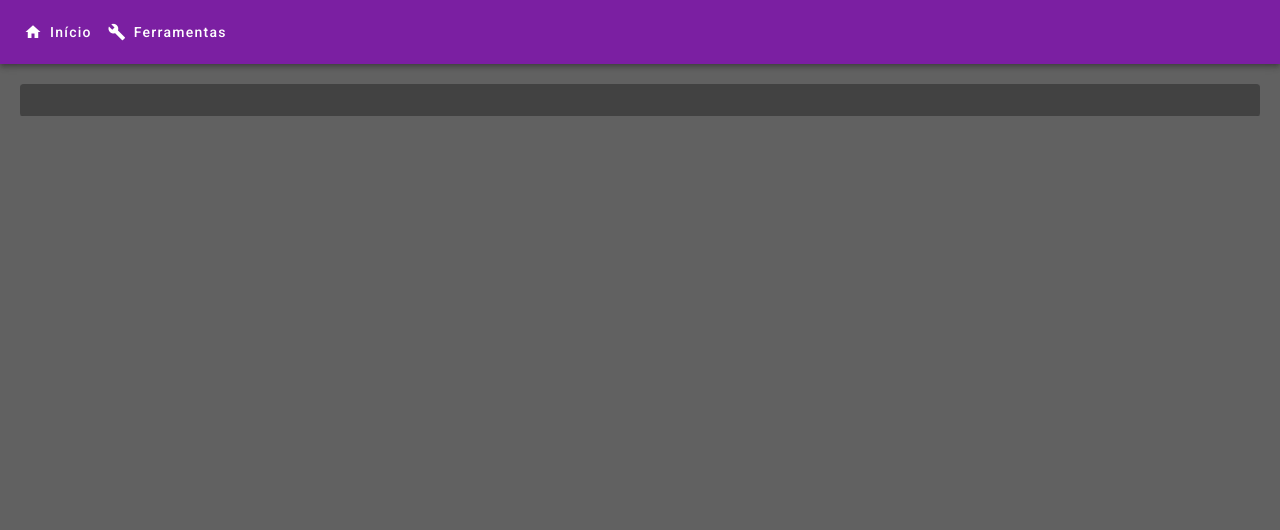
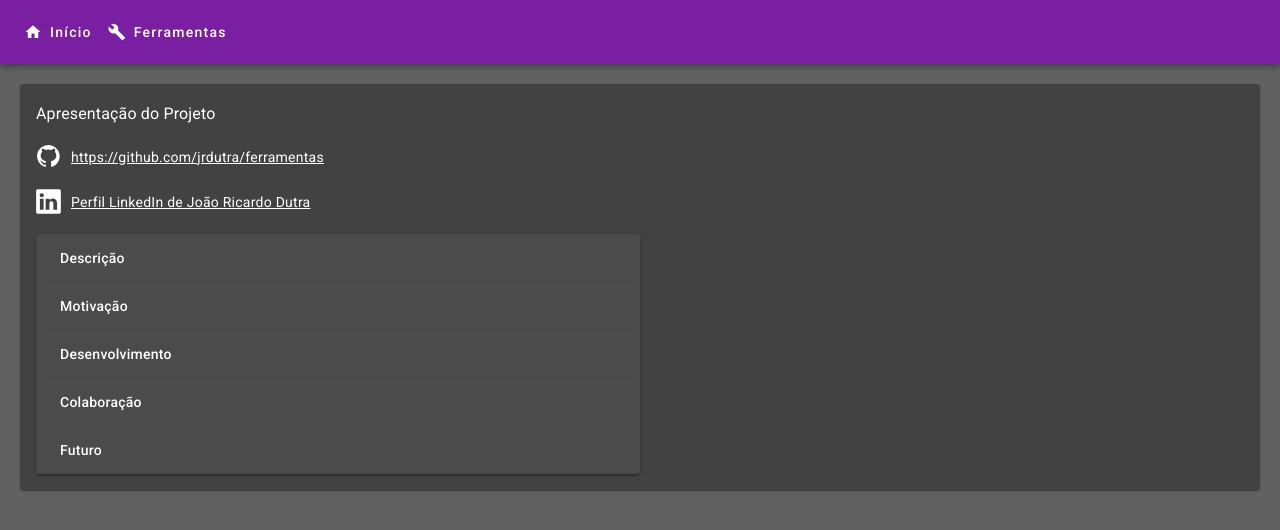
Before and after one commit to jrdutra/ferramentas, an Angular app: page /home in a window 1280 px wide. Before the commit this address led to /. Shown: the top 530 px of the page. Built offline with nearby package versions, Linux system fonts and the light colour scheme.

Commit message:
Pagina home criada

```diff
--- a/src/app/app.component.css
+++ b/src/app/app.component.css
@@ -0,0 +1,5 @@
+.container-card-principal{
+    margin: 20px;
+    /*colocar texto em cor branca*/
+    color: white;
+}
--- a/src/app/app.component.html
+++ b/src/app/app.component.html
@@ -1,9 +1,7 @@
-<div class="d-flex flex-column" style="height: 100vh;">
-
+<div>
   <app-menu></app-menu>
-
-  <div class="flex-grow-1 d-flex" style="margin: 20px; overflow: hidden; ">
-    <mat-card class="w-100 h-100">
+  <div class="container-card-principal">
+    <mat-card>
       <mat-card-content>
         <router-outlet></router-outlet>
       </mat-card-content>
--- a/src/app/app.routes.ts
+++ b/src/app/app.routes.ts
@@ -2,8 +2,10 @@ import { Routes } from '@angular/router';
 
 import { Ferramenta1Component } from './ferramentas/ferramenta1/ferramenta1.component'
 import { Ferramenta2Component } from './ferramentas/ferramenta2/ferramenta2.component'
+import { HomeComponent } from './home/home.component'
 
 export const routes: Routes = [
     { path: 'ferramenta1', component: Ferramenta1Component },
-    { path: 'ferramenta2', component: Ferramenta2Component }
+    { path: 'ferramenta2', component: Ferramenta2Component },
+    { path: 'home', component: HomeComponent }
 ];
--- /dev/null
+++ b/src/app/home/home.component.css
@@ -0,0 +1,34 @@
+.fundo-claro {
+    background-color: rgb(75, 75, 75);
+}
+
+.div-externa {
+    display: flex;
+    /* Isso habilita o flexbox para a div externa */
+    justify-content: space-around;
+    /* Isso define o alinhamento das divs internas (opcional) */
+}
+
+.div-interna {
+    width: 50%;
+    /* Define a largura de cada div interna (opcional, ajuste conforme necessário) */
+    /* Adicione qualquer outro estilo que você deseje para as divs internas aqui */
+}
+
+.icon-white {
+    filter: invert(100%);
+}
+
+.icon-link-container {
+    display: flex; /* Habilita o Flexbox para o contêiner */
+    align-items: center; /* Alinha verticalmente os itens no centro */
+}
+
+.icon-white {
+    margin-right: 10px; /* Adiciona espaço entre o ícone e o texto */
+}
+
+.linkbranco {
+    color: white; /* Define a cor do texto para branco (ajuste conforme necessário) */
+    text-decoration: underline;
+}
--- /dev/null
+++ b/src/app/home/home.component.html
@@ -0,0 +1,116 @@
+<h3>Apresentação do Projeto</h3>
+
+<div class="icon-link-container">
+    <img class="icon-white" width="25" height="25" src="./assets/github.svg" />
+    <a class="linkbranco" href="https://github.com/jrdutra/ferramentas" target="_blank">https://github.com/jrdutra/ferramentas</a>
+</div>
+<br />
+<div class="icon-link-container">
+    <img class="icon-white" width="25" height="25" src="./assets/linkedin.svg" />
+    <a class="linkbranco" href="https://www.linkedin.com/in/joao-ricardo-dutra/" target="_blank">Perfil LinkedIn de João Ricardo Dutra</a>
+</div>
+<br />
+
+<div class="div-externa">
+    <div class="div-interna">
+        <mat-accordion>
+            <mat-expansion-panel class="fundo-claro" hideToggle>
+                <mat-expansion-panel-header>
+                    <mat-panel-title>
+                        Descrição
+                    </mat-panel-title>
+                    <mat-panel-description>
+
+                    </mat-panel-description>
+                </mat-expansion-panel-header>
+                <p>O projeto consiste no desenvolvimento de uma ferramenta integrada que combina
+                    diversas funcionalidades
+                    essenciais para programadores, incluindo codificadores de Base64, geradores de CPF (para usuários no
+                    Brasil),
+                    formatadores de JSON, e stringificadores de JSON, entre outros. O objetivo é oferecer um ambiente
+                    único e
+                    seguro
+                    onde os desenvolvedores possam realizar suas tarefas diárias de forma eficiente e protegida.</p>
+            </mat-expansion-panel>
+            <mat-expansion-panel class="fundo-claro" hideToggle>
+                <mat-expansion-panel-header>
+                    <mat-panel-title>
+                        Motivação
+                    </mat-panel-title>
+                    <mat-panel-description>
+
+                    </mat-panel-description>
+                </mat-expansion-panel-header>
+                <p>A inspiração para este projeto surgiu da necessidade pessoal de lidar com
+                    múltiplas ferramentas de
+                    programação no dia a dia de trabalho, especialmente quando envolviam o manuseio de dados sensíveis.
+                    A
+                    preocupação
+                    com a segurança e a eficiência levou à percepção de que poderia haver uma maneira mais integrada e
+                    segura de
+                    realizar essas tarefas sem ter que recorrer a várias plataformas distintas, que muitas vezes não
+                    oferecem
+                    garantias
+                    de segurança ou privacidade adequadas.</p>
+            </mat-expansion-panel>
+            <mat-expansion-panel class="fundo-claro" hideToggle>
+                <mat-expansion-panel-header>
+                    <mat-panel-title>
+                        Desenvolvimento
+                    </mat-panel-title>
+                    <mat-panel-description>
+
+                    </mat-panel-description>
+                </mat-expansion-panel-header>
+                <p>Além de atender a uma necessidade prática, o projeto
+                    também serviu como uma
+                    oportunidade para aprender e aprimorar habilidades de front-end, especificamente através do uso do
+                    framework
+                    Angular. Esse aspecto do projeto não só ajudou a criar uma interface mais dinâmica e amigável, mas
+                    também
+                    permitiu a
+                    aquisição de competências valiosas na área de desenvolvimento web.</p>
+            </mat-expansion-panel>
+            <mat-expansion-panel class="fundo-claro" hideToggle>
+                <mat-expansion-panel-header>
+                    <mat-panel-title>
+                        Colaboração
+                    </mat-panel-title>
+                    <mat-panel-description>
+
+                    </mat-panel-description>
+                </mat-expansion-panel-header>
+                <p>Com o compromisso de melhorar continuamente a
+                    ferramenta e
+                    ampliar sua funcionalidade, o
+                    código foi disponibilizado de forma aberta. Isso convida outros desenvolvedores a contribuir para o
+                    projeto,
+                    seja
+                    adicionando novas funcionalidades, melhorando a interface de usuário ou reforçando as medidas de
+                    segurança.
+                    A
+                    natureza colaborativa do projeto visa não apenas melhorar a ferramenta existente, mas também
+                    fomentar uma
+                    comunidade
+                    de programadores que podem se apoiar mutuamente em desafios comuns.</p>
+            </mat-expansion-panel>
+            <mat-expansion-panel class="fundo-claro" hideToggle>
+                <mat-expansion-panel-header>
+                    <mat-panel-title>
+                        Futuro
+                    </mat-panel-title>
+                    <mat-panel-description>
+
+                    </mat-panel-description>
+                </mat-expansion-panel-header>
+                <p>A intenção é continuar a evoluir a ferramenta de acordo com as
+                    necessidades dos usuários e as
+                    tendências da tecnologia. Feedbacks e contribuições da comunidade de usuários serão essenciais para
+                    orientar o
+                    desenvolvimento futuro e garantir que a ferramenta permaneça relevante e útil para os programadores.
+                </p>
+            </mat-expansion-panel>
+        </mat-accordion>
+    </div>
+    <div class="div-interna"></div>
+</div>
--- /dev/null
+++ b/src/app/home/home.component.ts
@@ -0,0 +1,15 @@
+import { Component } from '@angular/core';
+import {MatIconModule} from '@angular/material/icon';
+import {MatExpansionModule} from '@angular/material/expansion';
+import {MatDividerModule} from '@angular/material/divider';
+
+@Component({
+  selector: 'app-home',
+  standalone: true,
+  imports: [MatIconModule,MatExpansionModule,MatDividerModule],
+  templateUrl: './home.component.html',
+  styleUrl: './home.component.css'
+})
+export class HomeComponent {
+  panelOpenState = false;
+}
--- a/src/app/menu/menu.component.html
+++ b/src/app/menu/menu.component.html
@@ -1,5 +1,5 @@
 <mat-toolbar color="primary" class="mat-elevation-z4">
-    <button mat-button>
+    <button mat-button (click)="navigateMenu('home')">
         <mat-icon>home</mat-icon>
         Início
     </button>
--- a/src/app/menu/menu.component.ts
+++ b/src/app/menu/menu.component.ts
@@ -23,5 +23,8 @@ export class MenuComponent {
     if (tag === 'ferramenta2') {
       this.router.navigate(['/ferramenta2']);
     }
+    if (tag === 'home') {
+      this.router.navigate(['/home']);
+    }
   }
 }
```
Also changed, not shown: src/assets/github.svg (added), src/assets/linkedin.svg (added).
